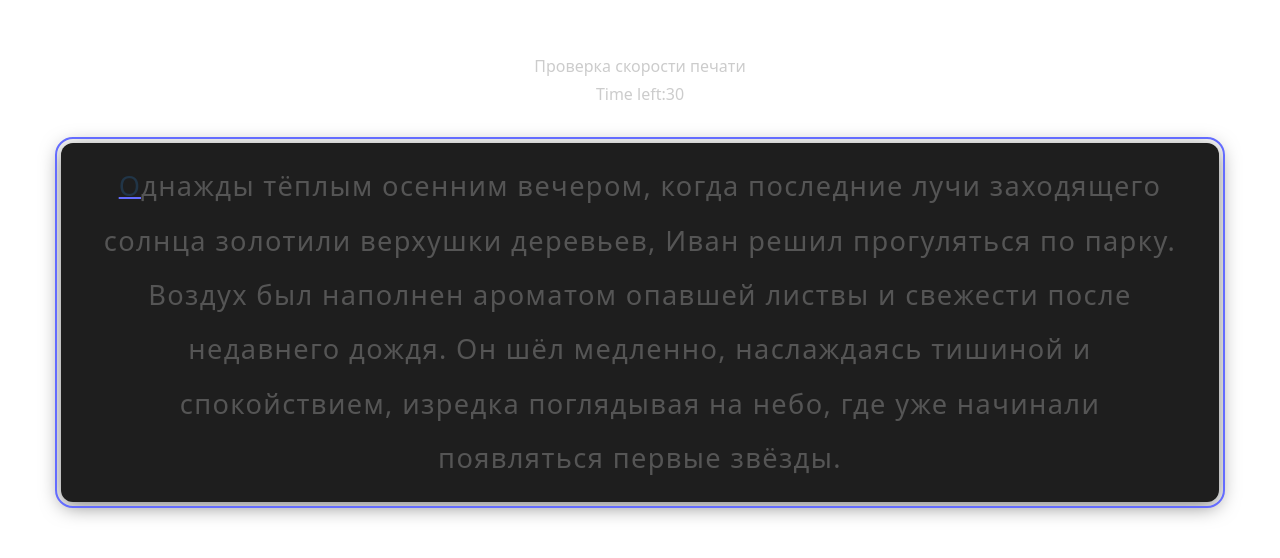
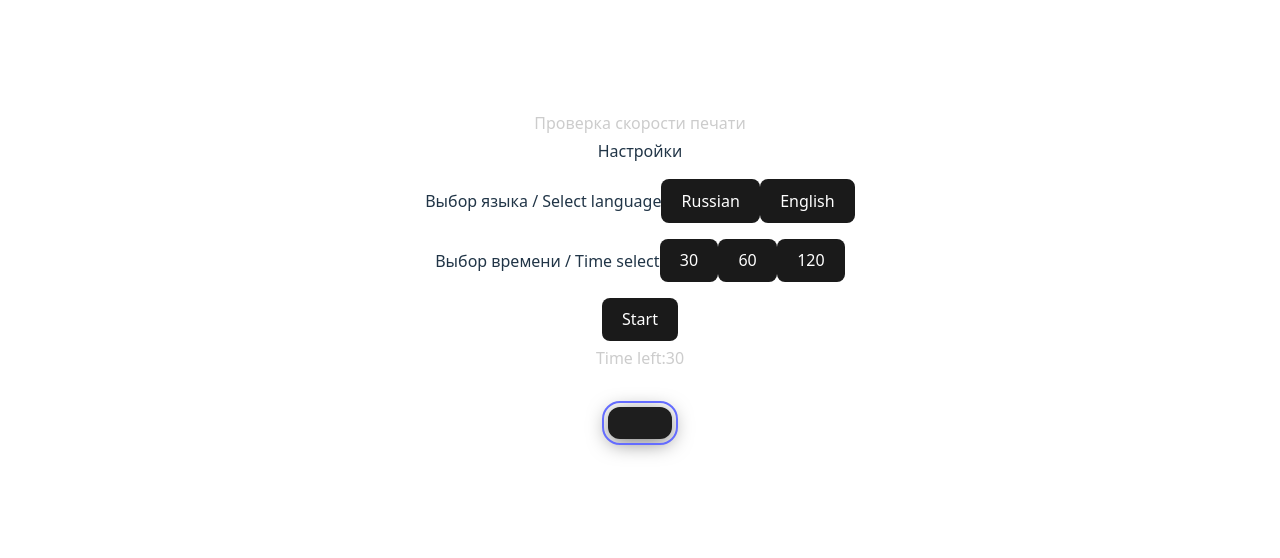
Before and after one commit to waksik000/Animaltype, a React (Vite) app: page / in a window 1280 px wide. Shown: the part 172-730 px from the top of the page. Built offline with nearby package versions, Linux system fonts and the light colour scheme.

Commit message:
add select language, select time, start button, auto-add text

```diff
--- a/src/App.css
+++ b/src/App.css
@@ -18,7 +18,7 @@ p {
 }
 
 /* --- Текст для печати --- */
-div[tabindex="0"] {
+.typing-container {
   display: inline-block;
   padding: 1rem 2rem;
   margin-top: 2rem;
@@ -31,6 +31,9 @@ div[tabindex="0"] {
   line-height: 2;
   font-size: 1.7rem;
   letter-spacing: 0.05em;
+  overflow-wrap: break-word; /* перенос слов */
+  word-wrap: break-word;     /* для старых браузеров */
+  word-break: break-word;    /* принудительный перенос */
 }
 
 /* --- Состояния букв --- */
--- a/src/App.jsx
+++ b/src/App.jsx
@@ -1,15 +1,19 @@
-import { useEffect, useState, useRef } from "react";
+import { useEffect, useState, useRef, use } from "react";
 import "./App.css";
 
 function App() {
-  const printText =
-    "Однажды тёплым осенним вечером, когда последние лучи заходящего солнца золотили верхушки деревьев, Иван решил прогуляться по парку. Воздух был наполнен ароматом опавшей листвы и свежести после недавнего дождя. Он шёл медленно, наслаждаясь тишиной и спокойствием, изредка поглядывая на небо, где уже начинали появляться первые звёзды.";
-  const splitText = printText.split("");
+  const wordsEn = ["apple", "brain", "house", "train", "watch"]; // Массив случайных слов на английском языке
+  const wordsRu = ["котик", "мыло", "столб", "книга", "дверь"]; // Массив случайных слов на русском языке
+  const [userLanguage, setUserLanguage] = useState("en");
+
+  const [displayText, setDisplayText] = useState(""); // строка с текстом для печати
+  const [splitText, setSplitText] = useState([]); // массив символов для подсветки
   const typingRef = useRef(null); // useRef для автофокуса на поле ввода
   const [typedChars, setTypedChars] = useState([]); // ввод символов
   const [timeLimit, setTimeLimit] = useState(30); // лимит времени
   const [timeLeft, setTimeLeft] = useState(30); // остаток времени
   const [isRunning, setIsRunning] = useState(false); // Проверка начал ли пользователь печатать
+  const [isAddingText, setIsAddingText] = useState(false)
   const correctChars = typedChars.filter((c) => c.status === "correct").length; // Количество правильно введеных символов
   const timeElapsed = timeLimit - timeLeft; // Время затраченное пользователем на ввод текста
   const userWPM = timeElapsed > 0 ? correctChars / 5 / (timeElapsed / 60) : 0; // Words per minute пользователя
@@ -19,6 +23,15 @@ function App() {
 
   const [showResults, setShowResults] = useState(false); // для UX дизайна - показывать результат или нет
 
+  function generateText(lang, wordCount = 50) {
+    const source = userLanguage === "en" ? wordsEn : wordsRu;
+    let text = [];
+    for (let i = 0; i < wordCount; i++) {
+      const word = source[Math.floor(Math.random() * source.length)];
+      text.push(word);
+    }
+    return text.join(' ')
+  }
   useEffect(() => {
     if (!isRunning) return;
 
@@ -42,11 +55,33 @@ function App() {
     typingRef.current.focus();
   }, []); // useEffect для useRef для автоматического фокуса на поле ввода
 
+  function handleStart(e) {
+    const text = generateText(userLanguage, 20);
+    setDisplayText(text);
+    setSplitText(text.split(""));
+
+    setTypedChars([]);
+    setTimeLeft(timeLimit);
+    setIsRunning(true);
+    setShowResults(false);
+    typingRef.current.focus();
+  }
+
   function handleKeyDown(e) {
     const currentIndex = typedChars.length;
     const expectedChar = splitText[currentIndex];
     e.preventDefault();
     if (timeLeft === 0) return;
+    if (!isAddingText && splitText.length - typedChars.length <= 50) { // Добавление новых слов если они заканчиваются
+      setIsAddingText(true)
+      setTimeout(() => {
+        const newText = generateText(userLanguage, 20)
+        setDisplayText(prev => prev + " " + newText)
+        setSplitText(prev => [...prev, " ", ...newText.split('')])
+        setIsAddingText(false)
+      }, 250)
+
+    }
 
     if (currentIndex >= splitText.length) return; // Когда пользователь напечатает весь текст остановить код сразу
     //time
@@ -77,8 +112,26 @@ function App() {
     <>
       <h1>Animaltype</h1>
       <p>Проверка скорости печати</p>
+      <div>
+        Настройки
+        <div>
+          Выбор языка / Select language
+          <button onClick={() => setUserLanguage("ru")}>Russian</button>
+          <button onClick={() => setUserLanguage("en")}>English</button>
+        </div>
+        <div>
+          Выбор времени / Time select
+          <button onClick={() => setTimeLimit(30)}>30</button>
+          <button onClick={() => setTimeLimit(60)}>60</button>
+          <button onClick={() => setTimeLimit(120)}>120</button>
+        </div>
+      </div>
+
+      <button onClick={handleStart}>Start</button>
+
       <p>Time left:{timeLeft}</p>
       <div
+        className="typing-container"
         ref={typingRef}
         onKeyDown={handleKeyDown}
         tabIndex={0}
@@ -107,6 +160,7 @@ function App() {
             <p>WPM: {Math.round(userWPM)}</p>
             <p>Accuracy: {Math.round(accuracy)}%</p>
             <p>Errors: {errors}</p>
+
             <button onClick={handleRestart}>Перезапуск</button>
           </div>
         </div>
```
